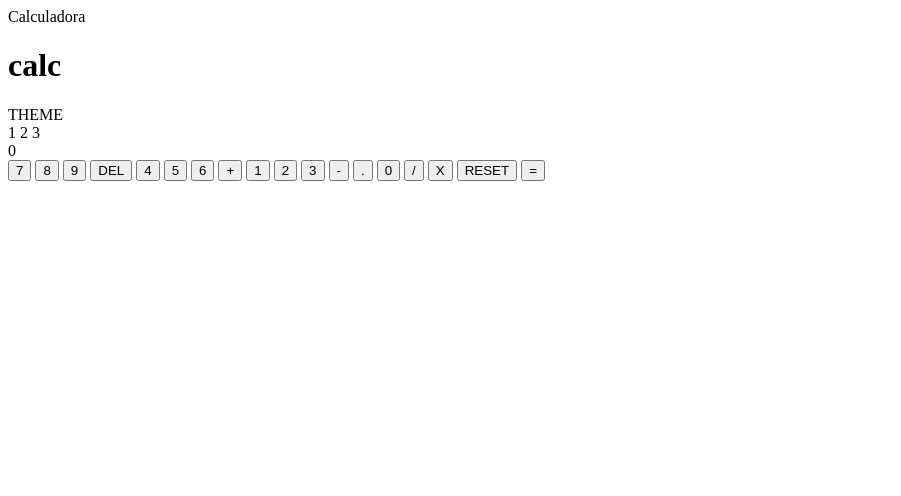
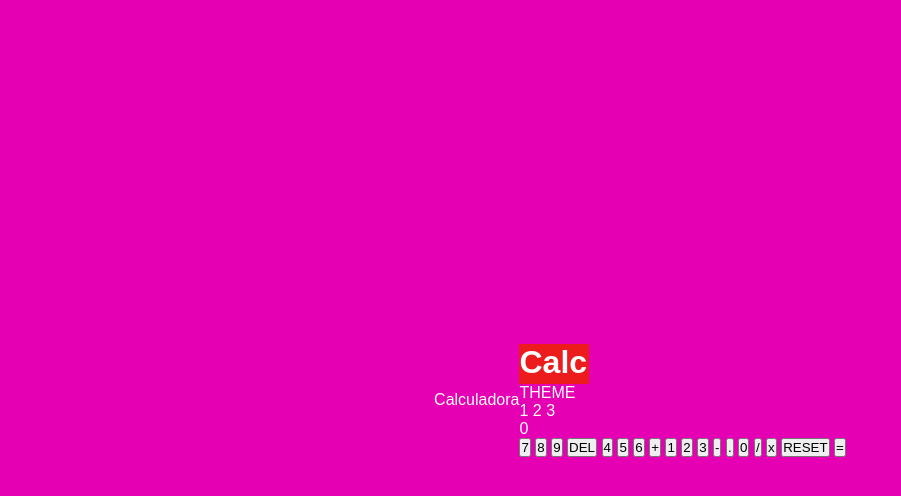
Before and after one commit to derycmore/Exercicio5, a plain HTML site: page index.html in a window 1280 px wide. Shown: the whole page, without its empty margins (0-901 px from the left). Drawn offline with Linux system fonts and the light colour scheme.

Commit message:
30/05/2025 - 21:07

```diff
--- a/assets/css/style.css
+++ b/assets/css/style.css
@@ -0,0 +1,66 @@
+*{
+    margin: 0;
+    padding: 0;
+    box-sizing: border-box;
+}
+:root{
+    /*tema 1(padrão) */
+
+    --theme1-bg: hsl(313, 100%, 45%);
+    --theme1-keypad-bg: hsl(223, 31%, 20%);
+    --theme1-screens-bg: hsl(224, 36%, 15%);
+    --theme1-key-bg: hsl(30, 25%, 89%);
+    --theme1-key-shadow: hsl(28, 16%, 65%);
+    --theme1-action-bg: hsl(225, 21%, 49%);
+    --theme1-action-shadow: hsl(224, 28%, 35%);
+    --theme1-equals-bg: hsl(6, 63%, 50%);
+    --theme1-equals-shadow: hsl(6, 70%, 34%);
+    --theme1-text: hsl(0, 0%, 100%);
+    --theme1-key-text: hsl(221, 14%, 31%);
+
+        /*tema 2(padrão) */
+
+    --theme2-bg: hsl(222, 26%, 31%);
+    --theme2-keypad-bg: hsl(223, 31%, 20%);
+    --theme2-screens-bg: hsl(224, 36%, 15%);
+    --theme2-key-bg: hsl(30, 25%, 89%);
+    --theme2-key-shadow: hsl(28, 16%, 65%);
+    --theme2-action-bg: hsl(225, 21%, 49%);
+    --theme2-action-shadow: hsl(224, 28%, 35%);
+    --theme2-equals-bg: hsl(6, 63%, 50%);
+    --theme2-equals-shadow: hsl(6, 70%, 34%);
+    --theme2-text: hsl(0, 0%, 100%);
+    --theme2-key-text: hsl(221, 14%, 31%);
+
+        /*tema 3(padrão) */
+
+    --theme3-bg: hsl(222, 26%, 31%);
+    --theme3-keypad-bg: hsl(223, 31%, 20%);
+    --theme3-screens-bg: hsl(224, 36%, 15%);
+    --theme3-key-bg: hsl(30, 25%, 89%);
+    --theme3-key-shadow: hsl(28, 16%, 65%);
+    --theme3-action-bg: hsl(225, 21%, 49%);
+    --theme3-action-shadow: hsl(224, 28%, 35%);
+    --theme3-equals-bg: hsl(6, 63%, 50%);
+    --theme3-equals-shadow: hsl(6, 70%, 34%);
+    --theme3-text: hsl(0, 0%, 100%);
+    --theme3-key-text: hsl(221, 14%, 31%);
+}
+
+body{
+    font-family: 'League Spartan', sans-serif;
+    background-color: var(--theme1-bg);
+    color: var(--theme1-text);
+    min-height: 100vh;
+    display: flex;
+    justify-content: center;
+    align-items: center;
+    transition: background-color 0.3s ease;
+}
+
+h1{
+    height: 40px;
+    width: 70px;
+    box-shadow: 10px;
+    background-color: rgb(236, 28, 28);
+}
--- a/index.html
+++ b/index.html
@@ -1,15 +1,15 @@
 <!DOCTYPE html>
-<html lang="en">
+<html lang="pt-br">
 <head>
     <meta charset="UTF-8">
     <meta name="viewport" content="width=device-width, initial-scale=1.0">
-    <link rel="styleheet" href=".assets/css/style.css"
+    <link rel="stylesheet" href="./assets/css/style.css"
     <title>Calculadora</title>
 </head>
 <body>
-    <div class="calculadora-container">
+    <div class="calculator-container">
         <div class="header">
-            <h1>calc</h1>
+            <h1>Calc</h1>
             <div class="theme-switcher">
                 <span>THEME</span>
                 <div class="theme-controls">
@@ -18,7 +18,7 @@
                         <span>2</span>
                         <span>3</span>
                     </div>
-                    <div class="theme-toggles">
+                    <div class="theme-tog">
                         <div class="toggle-ball"></div>
                     </div>
                 </div>
@@ -43,11 +43,11 @@
             <button class="key number">.</button>
             <button class="key number">0</button>
             <button class="key operator">/</button>
-            <button class="key operator">X</button>
-            <button class="key action span-2">RESET</button>
-            <button class="key action span-2 equals">=</button>
+            <button class="key operator">x</button>
+            <button class="key actions span-2">RESET</button>
+            <button class="key actions span-2 equals">=</button>
         </div>
     </div>
-    <script src="./assets/js/script.js"></script>
+    <script src="./assets/javascript/script.js"></script>
 </body>
 </html>
```
